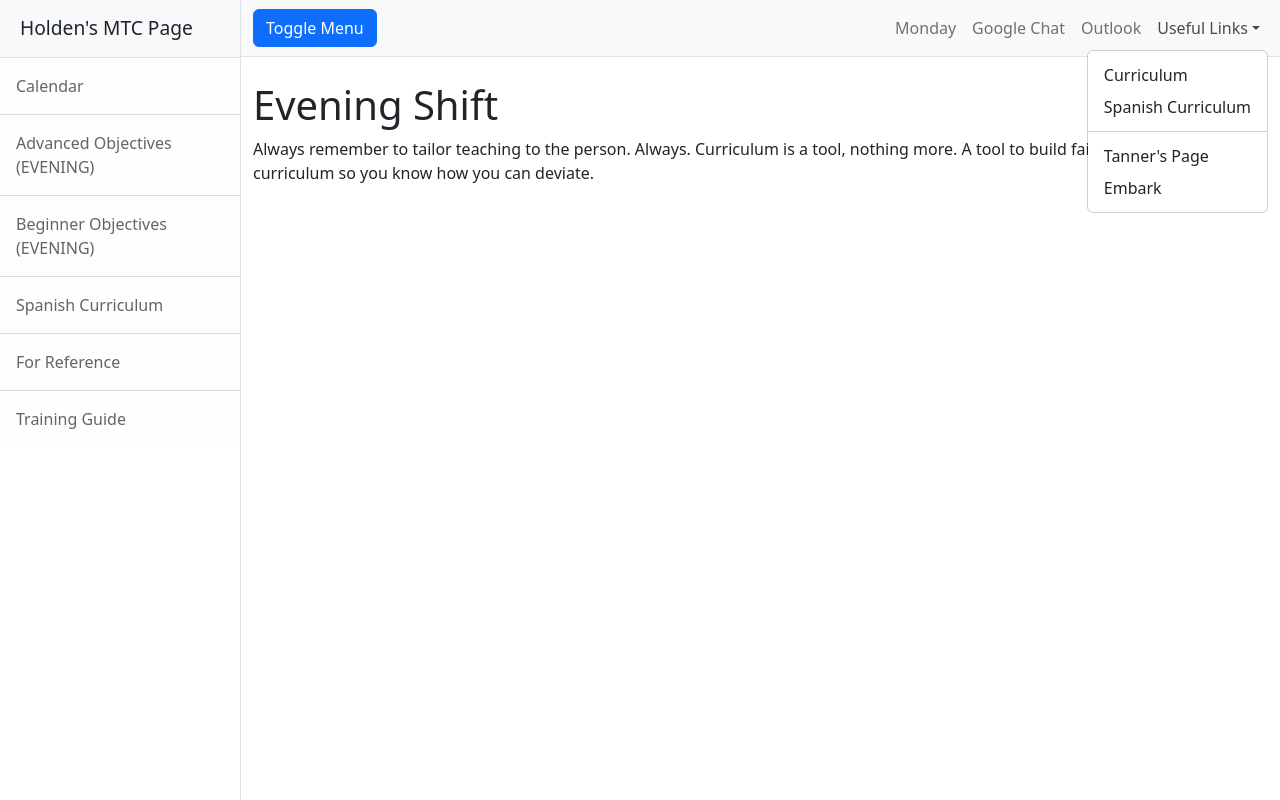
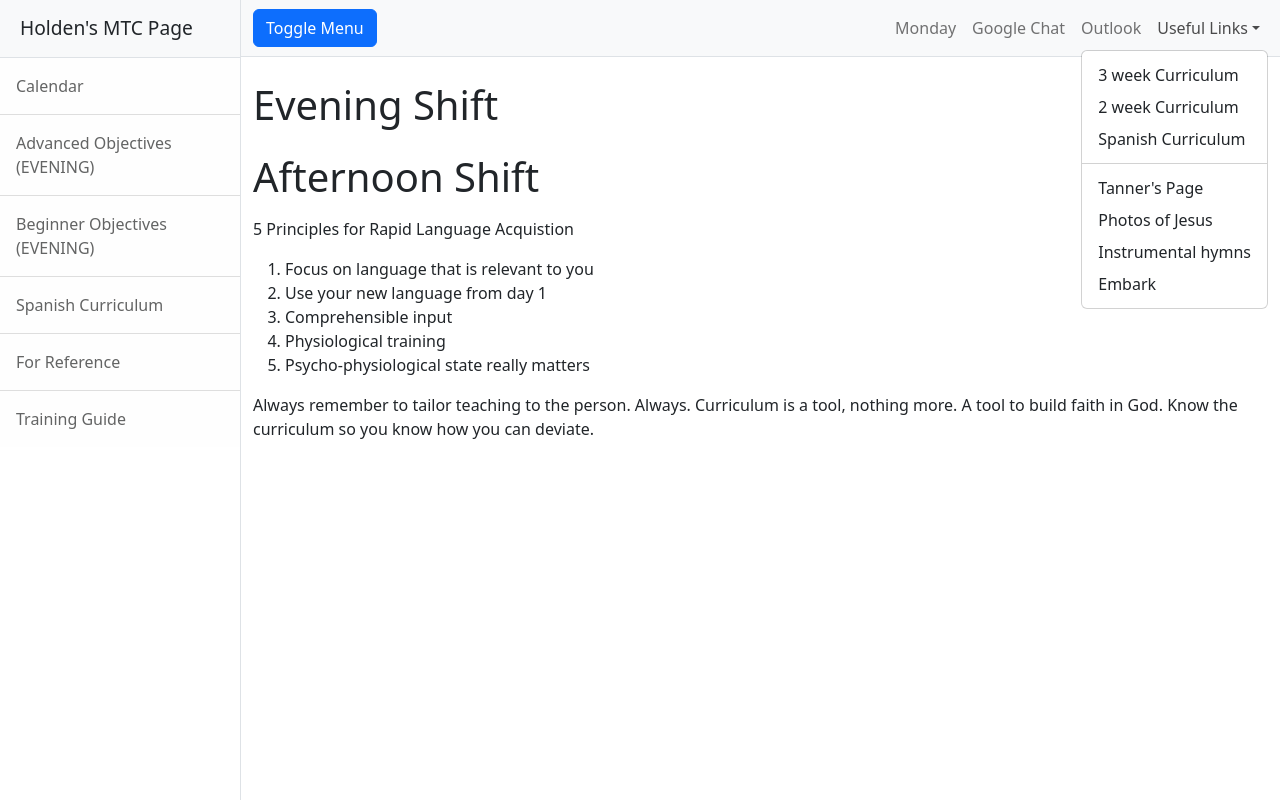
Before and after one commit to demoblizzard/mtcpage, a plain HTML site: page index.html in a window 1280 px wide. Both pictures are taken after a click on the button "Useful Links". Drawn offline with nearby package versions, Linux system fonts and the light colour scheme.

Commit message:
Update index.html

```diff
--- a/index.html
+++ b/index.html
@@ -39,14 +39,16 @@
                                 <li class="nav-item"><a class="nav-link" href="https://mail.google.com/chat/u/1/#chat/home" target="_blank">Google Chat</a></li>
                                 <li class="nav-item"><a class="nav-link" href="https://outlook.office.com/mail/" target="_blank">Outlook</a></li>
                                 <li class="nav-item dropdown">
-                                    <a class="nav-link dropdown-toggle" id="navbarDropdown" href="#" role="button" data-bs-toggle="dropdown" aria-haspopup="true" aria-expanded="false">Useful Links</a>
+                             <a class="nav-link dropdown-toggle" id="navbarDropdown" href="#" role="button" data-bs-toggle="dropdown" aria-haspopup="true" aria-expanded="false">Useful Links</a>
                                     <div class="dropdown-menu dropdown-menu-end" aria-labelledby="navbarDropdown">
-                                        <a class="dropdown-item" href="https://docs.google.com/document/d/130CCo9vKiKzBnkyoqM93XzAA6YpJJqUP/edit?tab=t.0" target="_blank">Curriculum</a>
+                                        <a class="dropdown-item" href="https://docs.google.com/document/d/130CCo9vKiKzBnkyoqM93XzAA6YpJJqUP/edit?tab=t.0" target="_blank"> 3 week Curriculum</a>
+                                        <a class="dropdown-item" href="https://docs.google.com/document/d/1skXIj5JbJ0ayR-6sKqbpHLBfAtUN85OT/edit?tab=t.0#heading=h.ogyuzle7lvf" target="_blank"> 2 week Curriculum</a>
                                         <a class="dropdown-item" href="https://missionary.instructure.com/courses/10390" target="_blank">Spanish Curriculum</a>
                                         <div class="dropdown-divider"></div>
                                         <a class="dropdown-item" href="https://sites.google.com/mtc.byu.edu/mtc-training/areas/tanner-hart?pli=1&authuser=1" target="_blank">Tanner's Page</a>
+                                        <a class="dropdown-item" href="https://www.churchofjesuschrist.org/media/collection/artwork-of-jesus-christ-images?lang=eng" target="_blank">Photos of Jesus</a>
+                                        <a class="dropdown-item" href="https://www.youtube.com/watch?v=piaCLiAKm3o&list=RDpiaCLiAKm3o&start_radio=1" target="_blank">Instrumental hymns</a>
                                         <a class="dropdown-item" href="https://embark.churchofjesuschrist.org/embark/#/home/learn" target="_blank">Embark</a>
-                                    </div>
                                 </li>
                             </ul>
                         </div>
@@ -56,6 +58,20 @@
                 <div class="container-fluid">
                     <h1 class="mt-4">Evening Shift</h1>
                     <p>
+
+                     <h1 class="mt-4">Afternoon Shift</h1>
+                    <p>
+                        <p>
+                        5 Principles for Rapid Language Acquistion
+                       <ol>
+                        <li>Focus on language that is relevant to you </li>
+                        <li>Use your new language from day 1</li>
+                        <li>Comprehensible input</li>
+                        <li>Physiological training</li>
+                        <li>Psycho-physiological state really matters</li>
+                       </ol>
+                        </p>
+
                         Always remember to tailor teaching to the person. Always. Curriculum is a tool, nothing more. A tool to build faith in God. Know the curriculum so you know how you can deviate.
                     </p>
                     <a href="jesus_w_children_6005b15d.jpg"></a>
```
